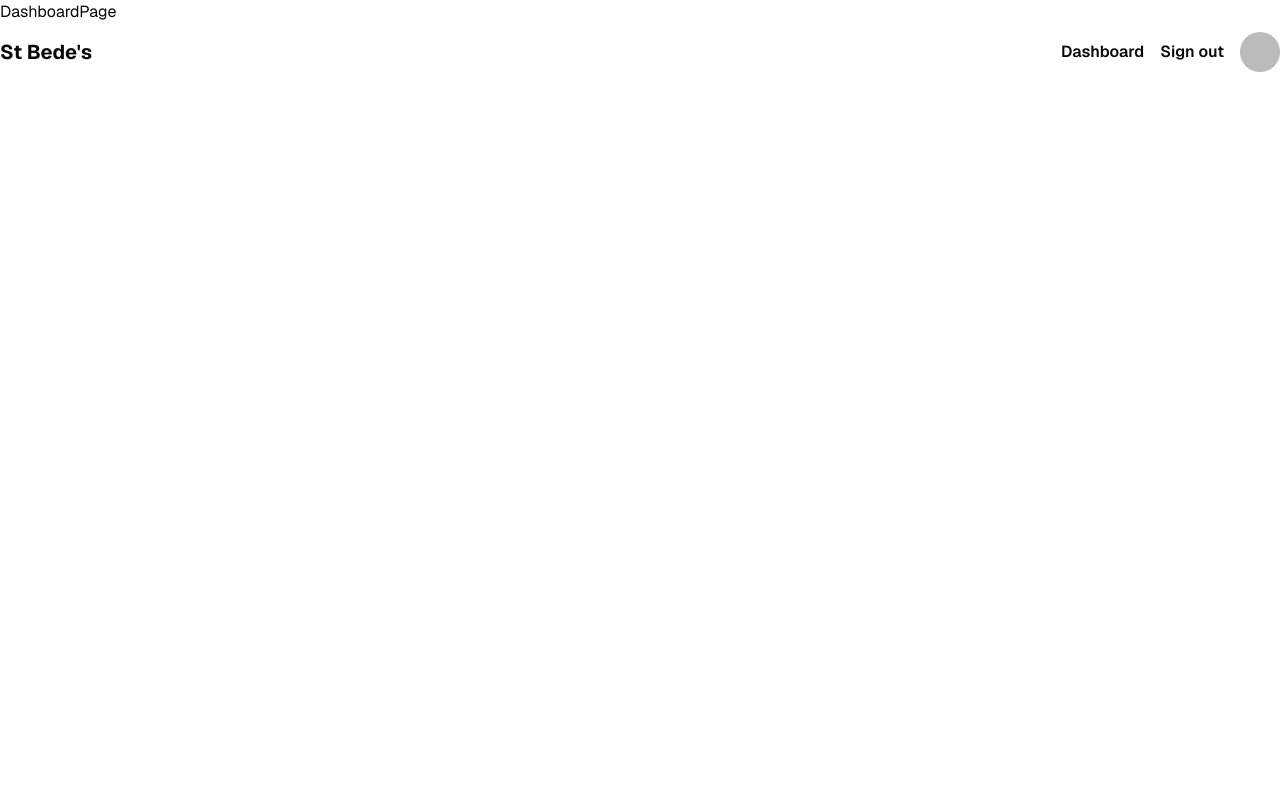
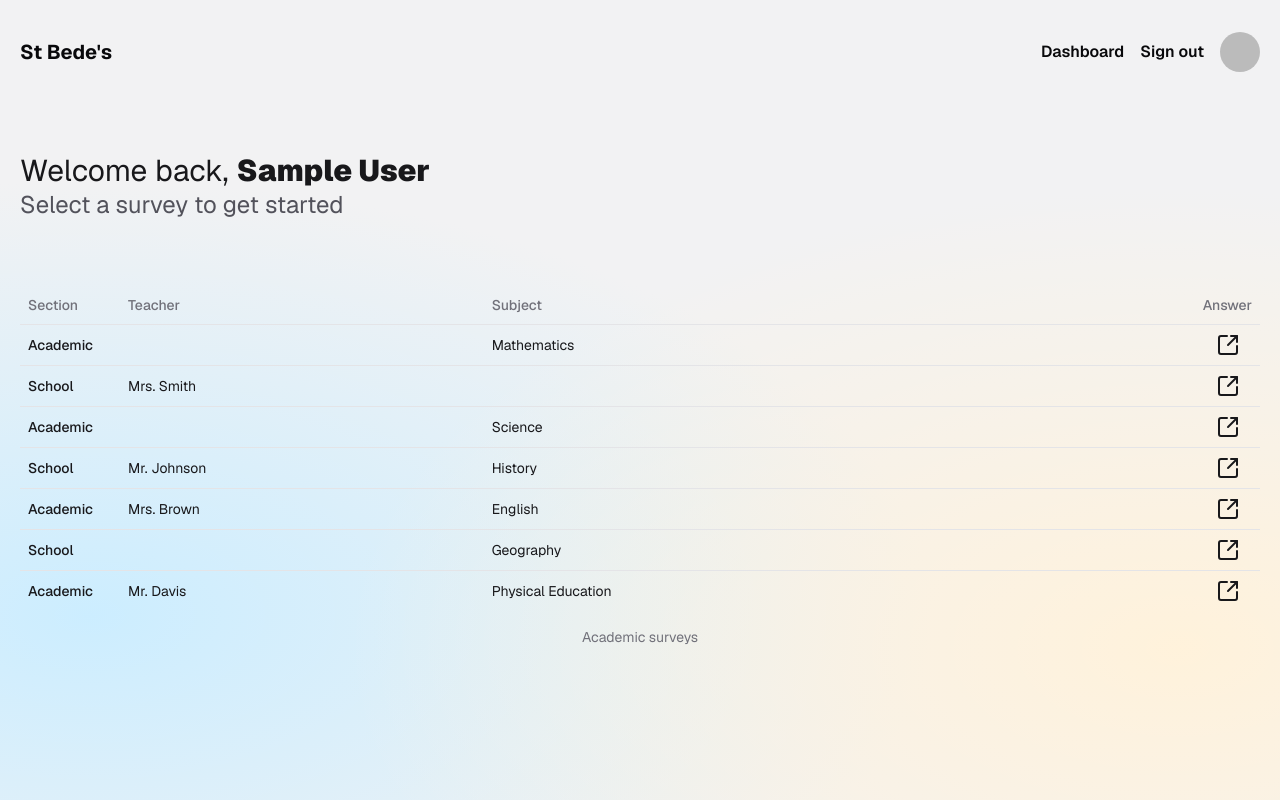
Before and after one commit to Set-Forget/st-bedes-v2, a Next.js app: page /dashboard in a window 1280 px wide. Built offline with nearby package versions, Linux system fonts and the light colour scheme; no server answers; sample sign-in values are in the browser's storage.

Commit message:
chore(dev): dashboard

```diff
--- a/app/dashboard/page.tsx
+++ b/app/dashboard/page.tsx
@@ -3,6 +3,8 @@
 import React, { useEffect, useState } from "react";
 import { useRouter } from "next/navigation";
 import Spinner from "@/components/ui/spinner";
+import Container from "@/components/ui/container";
+import SurveyList from "@/components/surveys/surveyList";
 
 const DashboardPage = () => {
   const { data: session, status } = useSession();
@@ -21,13 +23,23 @@
 
   if (isLoading) {
     return (
-      <div className="w-full min-h-screen mesh4 flex justify-center items-center">
+      <div className="w-full min-h-screen mesh2 flex justify-center items-center">
         <Spinner className="" />
       </div>
     );
   }
 
-  return <div className="w-full min-h-screen mesh4">DashboardPage</div>;
+  return (
+    <div className="w-full min-h-screen mesh2 text-zinc-900 flex justify-center items-center">
+      <Container className="w-full flex flex-col justify-center">
+        <div className="flex space-x-2 text-3xl">
+          <p>Welcome back, </p> <p className="capitalize font-black">{session?.user?.name}</p>
+        </div>
+        <p className="text-2xl text-zinc-600">Select a survey to get started</p>
+        <SurveyList/>
+      </Container>
+    </div>
+  );
 };
 
 export default DashboardPage;
--- a/app/globals.css
+++ b/app/globals.css
@@ -79,10 +79,10 @@
   background-color: hsla(240, 4%, 95%, 1);
   background-image: radial-gradient(
       at 80% 100%,
-      hsla(229, 100%, 84%, 1) 0px,
+      hsla(201, 100%, 90%, 1) 0px,
       transparent 50%
     ),
-    radial-gradient(at 0% 0%, hsla(30, 100%, 92%, 1) 0px, transparent 50%);
+    radial-gradient(at 0% 0%, hsla(38, 100%, 93%, 1) 0px, transparent 50%);
 }
 
 .mesh2 {
@@ -94,3 +94,23 @@
     ),
     radial-gradient(at 7% 77%, hsla(201, 100%, 90%, 1) 0px, transparent 50%);
 }
+
+.darkmesh1 {
+  background-color: #09090b;
+  background-image: radial-gradient(
+      at 80% 100%,
+      hsla(201, 100%, 90%, 1) 0px,
+      transparent 50%
+    ),
+    radial-gradient(at 0% 0%, hsla(38, 100%, 93%, 1) 0px, transparent 50%);
+}
+
+.darkmesh2 {
+  background-color: #09090b;
+  background-image: radial-gradient(
+      at 92% 81%,
+      hsla(38, 100%, 93%, 0.3) 0px,
+      transparent 50%
+    ),
+    radial-gradient(at 7% 77%, hsla(201, 100%, 90%, 0.3) 0px, transparent 50%);
+}
--- a/app/page.tsx
+++ b/app/page.tsx
@@ -11,14 +11,14 @@
   const { data: session } = useSession();
 
   return (
-    <main className="flex min-h-screen flex-col items-center justify-center p-24 mesh2">
+    <main className="flex min-h-screen flex-col items-center justify-center mesh2 overflow-y-hidden">
       <Container className="flex flex-col justify-items-center">
         <h2 className={`${manrope.className} text-5xl text-zinc-600`}>
           Inspired, commited, grateful.
         </h2>
       </Container>
 
-      <Image src={stBedes} alt="" className="absolute -bottom-0 w-full" />
+      <Image src={stBedes} alt="" className="absolute bottom-0 w-full" />
     </main>
   );
 }
--- a/components/auth/LoginForm.tsx
+++ b/components/auth/LoginForm.tsx
@@ -1,19 +1,38 @@
-import React from "react";
-import { Input } from "../ui/input";
-import { Label } from "../ui/label";
+import React, { useState } from 'react';
+import { signIn } from 'next-auth/react';
+import { Input } from '../ui/input';
+import { Label } from '../ui/label';
 
 const LoginForm = () => {
+  const [email, setEmail] = useState('');
+  const [password, setPassword] = useState('');
+
+  const handleSubmit = async (event: any) => {
+    event.preventDefault();
+    const result = await signIn('credentials', {
+      redirect: false,
+      email: email,
+      password: password,
+    });
+
+    if (result?.error) {
+      console.error(result.error);
+    } else {
+      window.location.href = '/dashboard';
+    }
+  };
+
   return (
-    <form className="w-64 space-y-4">
+    <form onSubmit={handleSubmit} className="w-64 space-y-4">
       <div className="grid w-full max-w-sm items-center gap-1.5">
         <Label htmlFor="email">Email</Label>
-        <Input type="email" id="email" placeholder="Email" />
+        <Input type="email" id="email" placeholder="Email" value={email} onChange={(e) => setEmail(e.target.value)} />
       </div>
       <div className="grid w-full max-w-sm items-center gap-1.5">
         <Label htmlFor="password">Password</Label>
-        <Input type="password" placeholder="Password" />
+        <Input type="password" id="password" placeholder="Password" value={password} onChange={(e) => setPassword(e.target.value)} />
       </div>
-      <button className="flex justify-center items-center h-9 w-64 rounded-md border border-input bg-transparent px-3 py-1 text-sm shadow-sm transition-colors file:border-0 file:bg-transparent file:text-sm file:font-medium placeholder:text-muted-foreground focus-visible:outline-none focus-visible:ring-1 focus-visible:ring-ring disabled:cursor-not-allowed disabled:opacity-50">
+      <button type="submit" className="flex justify-center items-center h-9 w-64 rounded-md border border-input bg-transparent px-3 py-1 text-sm shadow-sm transition-colors file:border-0 file:bg-transparent file:text-sm file:font-medium placeholder:text-muted-foreground focus-visible:outline-none focus-visible:ring-1 focus-visible:ring-ring disabled:cursor-not-allowed disabled:opacity-50">
         <span className="font-semibold">Sign in</span>
       </button>
     </form>
--- /dev/null
+++ b/components/surveys/surveyList.tsx
@@ -0,0 +1,94 @@
+import React from "react";
+import {
+  Table,
+  TableBody,
+  TableCaption,
+  TableCell,
+  TableFooter,
+  TableHead,
+  TableHeader,
+  TableRow,
+} from "@/components/ui/table";
+import { ArrowUpRightFromSquare } from "lucide-react";
+import Link from "next/link";
+
+const invoices = [
+    {
+      invoice: "Academic",
+      paymentStatus: "", // empty string for unpaid
+      totalAmount: "Mathematics", // random subject
+      paymentMethod: "Credit Card",
+    },
+    {
+      invoice: "School",
+      paymentStatus: "Mrs. Smith", // random teacher name
+      totalAmount: "", // empty string for no amount
+      paymentMethod: "PayPal",
+    },
+    {
+      invoice: "Academic",
+      paymentStatus: "", // empty string for unpaid
+      totalAmount: "Science", // random subject
+      paymentMethod: "Bank Transfer",
+    },
+    {
+      invoice: "School",
+      paymentStatus: "Mr. Johnson", // random teacher name
+      totalAmount: "History", // random subject
+      paymentMethod: "Credit Card",
+    },
+    {
+      invoice: "Academic",
+      paymentStatus: "Mrs. Brown", // random teacher name
+      totalAmount: "English", // random subject
+      paymentMethod: "PayPal",
+    },
+    {
+      invoice: "School",
+      paymentStatus: "", // empty string for unpaid
+      totalAmount: "Geography", // random subject
+      paymentMethod: "Bank Transfer",
+    },
+    {
+      invoice: "Academic",
+      paymentStatus: "Mr. Davis", // random teacher name
+      totalAmount: "Physical Education", // random subject
+      paymentMethod: "Credit Card",
+    },
+  ];
+
+
+const SurveyList = () => {
+  return (
+    <div className="mt-16">
+      <Table>
+        <TableCaption>Academic surveys</TableCaption>
+        <TableHeader>
+          <TableRow>
+            <TableHead className="w-[100px]">Section</TableHead>
+            <TableHead>Teacher</TableHead>
+            <TableHead>Subject</TableHead>
+            <TableHead className="text-right">Answer</TableHead>
+          </TableRow>
+        </TableHeader>
+        <TableBody>
+          {invoices.map((invoice) => (
+            <TableRow key={invoice.invoice}>
+              <TableCell className="font-medium">{invoice.invoice}</TableCell>
+              <TableCell>{invoice.paymentStatus}</TableCell>
+              <TableCell>{invoice.totalAmount}</TableCell>
+              <TableCell className="flex justify-end items-center">
+                <Link href='/dashboard/dynamicsurveypage' className="mr-3">
+                  <ArrowUpRightFromSquare className="stroke-zinc-900" />
+                </Link>
+              </TableCell>
+            </TableRow>
+          ))}
+        </TableBody>
+        <TableFooter></TableFooter>
+      </Table>
+    </div>
+  );
+};
+
+export default SurveyList;
--- a/components/ui/container.tsx
+++ b/components/ui/container.tsx
@@ -4,7 +4,7 @@
   children: React.ReactNode;
   className: string;
 }) => {
-  const containerClass = `mx-auto max-w-[1440px] ${className || ""}`;
+  const containerClass = `mx-auto max-w-[1440px] md:px-5 ${className || ""}`;
 
   return (
     <div className={containerClass} {...props}>
--- /dev/null
+++ b/components/ui/table.tsx
@@ -0,0 +1,120 @@
+import * as React from "react"
+
+import { cn } from "@/lib/utils"
+
+const Table = React.forwardRef<
+  HTMLTableElement,
+  React.HTMLAttributes<HTMLTableElement>
+>(({ className, ...props }, ref) => (
+  <div className="relative w-full overflow-auto">
+    <table
+      ref={ref}
+      className={cn("w-full caption-bottom text-sm", className)}
+      {...props}
+    />
+  </div>
+))
+Table.displayName = "Table"
+
+const TableHeader = React.forwardRef<
+  HTMLTableSectionElement,
+  React.HTMLAttributes<HTMLTableSectionElement>
+>(({ className, ...props }, ref) => (
+  <thead ref={ref} className={cn("[&_tr]:border-b", className)} {...props} />
+))
+TableHeader.displayName = "TableHeader"
+
+const TableBody = React.forwardRef<
+  HTMLTableSectionElement,
+  React.HTMLAttributes<HTMLTableSectionElement>
+>(({ className, ...props }, ref) => (
+  <tbody
+    ref={ref}
+    className={cn("[&_tr:last-child]:border-0", className)}
+    {...props}
+  />
+))
+TableBody.displayName = "TableBody"
+
+const TableFooter = React.forwardRef<
+  HTMLTableSectionElement,
+  React.HTMLAttributes<HTMLTableSectionElement>
+>(({ className, ...props }, ref) => (
+  <tfoot
+    ref={ref}
+    className={cn(
+      "border-t bg-muted/50 font-medium [&>tr]:last:border-b-0",
+      className
+    )}
+    {...props}
+  />
+))
+TableFooter.displayName = "TableFooter"
+
+const TableRow = React.forwardRef<
+  HTMLTableRowElement,
+  React.HTMLAttributes<HTMLTableRowElement>
+>(({ className, ...props }, ref) => (
+  <tr
+    ref={ref}
+    className={cn(
+      "border-b transition-colors hover:bg-muted/50 data-[state=selected]:bg-muted",
+      className
+    )}
+    {...props}
+  />
+))
+TableRow.displayName = "TableRow"
+
+const TableHead = React.forwardRef<
+  HTMLTableCellElement,
+  React.ThHTMLAttributes<HTMLTableCellElement>
+>(({ className, ...props }, ref) => (
+  <th
+    ref={ref}
+    className={cn(
+      "h-10 px-2 text-left align-middle font-medium text-muted-foreground [&:has([role=checkbox])]:pr-0 [&>[role=checkbox]]:translate-y-[2px]",
+      className
+    )}
+    {...props}
+  />
+))
+TableHead.displayName = "TableHead"
+
+const TableCell = React.forwardRef<
+  HTMLTableCellElement,
+  React.TdHTMLAttributes<HTMLTableCellElement>
+>(({ className, ...props }, ref) => (
+  <td
+    ref={ref}
+    className={cn(
+      "p-2 align-middle [&:has([role=checkbox])]:pr-0 [&>[role=checkbox]]:translate-y-[2px]",
+      className
+    )}
+    {...props}
+  />
+))
+TableCell.displayName = "TableCell"
+
+const TableCaption = React.forwardRef<
+  HTMLTableCaptionElement,
+  React.HTMLAttributes<HTMLTableCaptionElement>
+>(({ className, ...props }, ref) => (
+  <caption
+    ref={ref}
+    className={cn("mt-4 text-sm text-muted-foreground", className)}
+    {...props}
+  />
+))
+TableCaption.displayName = "TableCaption"
+
+export {
+  Table,
+  TableHeader,
+  TableBody,
+  TableFooter,
+  TableHead,
+  TableRow,
+  TableCell,
+  TableCaption,
+}
--- a/package.json
+++ b/package.json
@@ -18,6 +18,7 @@
     "clsx": "^2.1.0",
     "geist": "^1.2.2",
     "jsonwebtoken": "^9.0.2",
+    "lucide-react": "^0.349.0",
     "next": "14.1.2",
     "next-auth": "^4.24.6",
     "react": "^18",
```
Also changed, not shown: lib/auth.ts (+18 -12 lines), public/st-bedes.svg, 1 other file (tests, documents, lock files or other folders).
